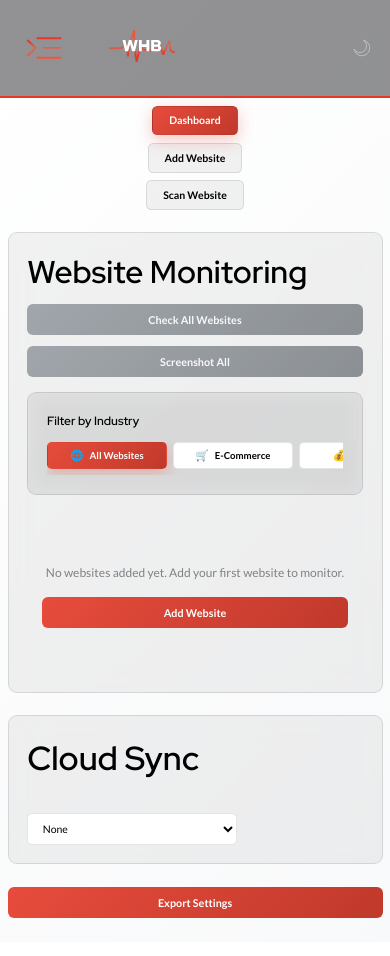
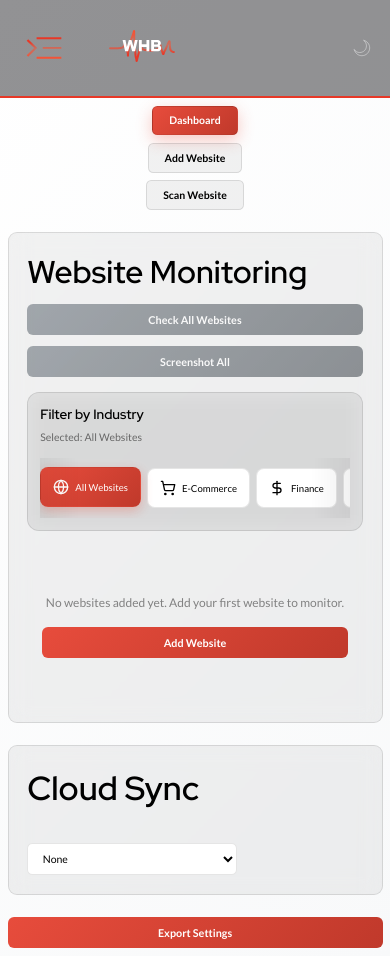
Before and after one commit to omarashzeinhom/WHB-WebHeartBeat, a React (Vite) app: page / in a window 390 px wide. Built offline with nearby package versions, Linux system fonts and the light colour scheme.

Commit message:
Added a more professional category look

```diff
--- a/src/components/Pages/DashBoard/IndustryFilter/IndustryFilter.css
+++ b/src/components/Pages/DashBoard/IndustryFilter/IndustryFilter.css
@@ -1,179 +1,249 @@
-/* Hide scrollbar for pills container */
-.scrollbar-hide {
-  -ms-overflow-style: none;
-  scrollbar-width: none;
-}
-
-.scrollbar-hide::-webkit-scrollbar {
-  display: none;
-}
-
-.font-display {
-  font-family: var(--font-display);
-}
-
-.font-body {
-  font-family: var(--font-body);
-}
-
 /* components/IndustryFilter/IndustryFilter.css */
 .industry-filter {
   margin-bottom: 2rem;
-  padding: 1.5625em;
+  padding: 1.5rem;
   background: var(--color-ui-background);
   border: 1px solid var(--color-border);
-  border-radius: 0.75em;
+  border-radius: 12px;
   backdrop-filter: blur(10px);
 }
 
-.industry-filter h3 {
-  margin: 0 0 1rem 0;
+.industry-filter-header {
+  display: flex;
+  justify-content: space-between;
+  align-items: center;
+  margin-bottom: 1rem;
+  flex-wrap: wrap;
+  gap: 0.5rem;
+}
+
+.industry-filter-title {
+  margin: 0;
   color: var(--color-white);
-  font-size: var(--font-size-h3-desktop);
-  line-height: var(--line-height-h3-desktop);
+  font-size: 1.25rem;
   font-weight: 600;
   font-family: "Red Hat Display", sans-serif;
 }
 
-.industry-buttons {
-  /* Made horizontal scrollable instead of wrapping */
+.industry-filter-controls {
   display: flex;
-  flex-wrap: nowrap;
+  align-items: center;
+  gap: 1rem;
+}
+
+.industry-clear-all {
+  background: none;
+  border: none;
+  color: var(--color-accent-red);
+  font-size: 0.875rem;
+  cursor: pointer;
+  padding: 0.25rem 0.5rem;
+  border-radius: 4px;
+  transition: background-color 0.2s ease;
+  font-family: "Lato", sans-serif;
+}
+
+.industry-clear-all:hover {
+  background: rgba(231, 76, 60, 0.1);
+}
+
+.industry-selected-status {
+  color: var(--color-text-secondary);
+  font-size: 0.875rem;
+  font-family: "Lato", sans-serif;
+}
+
+.industry-scroll-container {
+  position: relative;
+  overflow: hidden;
+}
+
+.industry-scroll-btn {
+  position: absolute;
+  top: 50%;
+  transform: translateY(-50%);
+  z-index: 10;
+  width: 32px;
+  height: 32px;
+  border-radius: 50%;
+  background: var(--color-ui-background);
+  border: 1px solid var(--color-border);
+  color: var(--color-white);
+  cursor: pointer;
+  display: flex;
+  align-items: center;
+  justify-content: center;
+  transition: all 0.3s ease;
+  backdrop-filter: blur(10px);
+}
+
+.industry-scroll-btn:hover {
+  background: var(--color-background);
+  transform: translateY(-50%) scale(1.1);
+  border-color: var(--color-text-secondary);
+}
+
+.industry-scroll-left {
+  left: 8px;
+}
+
+.industry-scroll-right {
+  right: 8px;
+}
+
+.industry-pills-container {
+  display: flex;
   gap: 0.5rem;
   overflow-x: auto;
   scroll-behavior: smooth;
-  scrollbar-width: none; /* Firefox */
-  -ms-overflow-style: none; /* IE and Edge */
-  padding-bottom: 0.5rem;
+  scrollbar-width: none;
+  -ms-overflow-style: none;
+  padding: 0.5rem 0;
+  cursor: grab;
+  user-select: none;
+  min-height: 60px;
+  align-items: center;
 }
 
-/* Hide scrollbar for webkit browsers */
-.industry-buttons::-webkit-scrollbar {
+.industry-pills-container:active {
+  cursor: grabbing;
+}
+
+.industry-pills-container::-webkit-scrollbar {
   display: none;
 }
 
-.industry-btn {
+.industry-pill {
   display: flex;
   align-items: center;
   gap: 0.5rem;
-  padding: 0.75em 1.5em;
+  padding: 0.75rem 1.25rem;
   border: 1px solid var(--color-border);
-  border-radius: 0.5em;
+  border-radius: 8px;
   background: var(--color-background);
   color: var(--color-white);
   cursor: pointer;
   transition: all 0.3s ease;
-  font-size: 0.875em;
+  font-size: 0.875rem;
   font-family: "Lato", sans-serif;
-  font-weight: 600;
-  /* Prevent shrinking in horizontal layout */
+  font-weight: 500;
   flex-shrink: 0;
+  white-space: nowrap;
+  min-height: 44px;
+}
+
+.industry-pill:hover {
+  background: var(--color-ui-background);
+  border-color: var(--color-text-secondary);
+  transform: translateY(-1px);
+}
+
+.industry-pill-active {
+  background: var(--color-accent-red-gradient);
+  color: white;
+  border-color: transparent;
+  box-shadow: 0 4px 12px rgba(231, 76, 60, 0.3);
+  transform: translateY(-1px);
+}
+
+.industry-pill-active:hover {
+  background: var(--color-accent-red-gradient);
+  transform: translateY(-2px);
+  box-shadow: 0 6px 16px rgba(231, 76, 60, 0.4);
+}
+
+.industry-pill-icon {
+  flex-shrink: 0;
+}
+
+.industry-pill-label {
   white-space: nowrap;
 }
 
-.industry-btn:hover {
-  background: var(--color-ui-background);
-  transform: translateY(-0.125em);
+.industry-fade {
+  position: absolute;
+  top: 0;
+  bottom: 0;
+  width: 40px;
+  pointer-events: none;
+  opacity: 0;
+  transition: opacity 0.3s ease;
 }
 
-.industry-btn.active {
-  background: var(--color-accent-red-gradient);
-  color: white;
-  border-color: transparent;
-  box-shadow: 0 0.5em 1.5625em rgba(231, 76, 60, 0.3);
+.industry-scroll-container:hover .industry-fade {
+  opacity: 1;
 }
 
-.industry-icon {
-  font-size: 1.1em;
+.industry-fade-left {
+  left: 0;
+  background: linear-gradient(to right, var(--color-ui-background) 0%, transparent 100%);
 }
 
-.industry-label {
-  white-space: nowrap;
+.industry-fade-right {
+  right: 0;
+  background: linear-gradient(to left, var(--color-ui-background) 0%, transparent 100%);
 }
 
-/* Added styles for filter popup button */
-.filter-popup-btn {
-  display: flex;
-  align-items: center;
-  gap: 0.5rem;
-  padding: 0.75em 1.5em;
-  border: 2px dashed var(--color-border);
-  border-radius: 0.5em;
-  background: transparent;
-  color: var(--color-white);
-  cursor: pointer;
-  transition: all 0.3s ease;
-  font-size: 0.875em;
-  font-family: "Lato", sans-serif;
-  font-weight: 600;
-  flex-shrink: 0;
-  white-space: nowrap;
-  opacity: 0.7;
+/* Mobile responsiveness */
+@media (max-width: 768px) {
+  .industry-filter {
+    padding: 1rem;
+    margin-bottom: 1.5rem;
   }
 
-.filter-popup-btn:hover {
-  opacity: 1;
-  border-color: var(--color-accent-red-gradient);
-  color: var(--color-accent-red-gradient);
-  transform: translateY(-0.125em);
+  .industry-filter-header {
+    flex-direction: column;
+    align-items: flex-start;
+    gap: 0.5rem;
   }
 
-/* Added styles for scroll buttons */
-.scroll-btn {
-  background: var(--color-ui-background);
-  border: 1px solid var(--color-border);
-  color: var(--color-white);
+  .industry-filter-controls {
+    width: 100%;
+    justify-content: space-between;
   }
 
-.scroll-btn:hover {
-  background: var(--color-background);
+  .industry-filter-title {
+    font-size: 1.125rem;
   }
 
-/* Added styles for clear all button */
-.clear-all-btn {
-  color: var(--color-accent-red-gradient);
+  .industry-pill {
+    padding: 0.625rem 1rem;
+    font-size: 0.8rem;
+    min-height: 40px;
   }
 
-.filter-title {
-  color: var(--color-white);
-  font-size: var(--font-size-h3-desktop);
-  line-height: var(--line-height-h3-desktop);
-  font-weight: 600;
-  font-family: "Red Hat Display", sans-serif;
-  margin: 0;
+  .industry-scroll-btn {
+    width: 28px;
+    height: 28px;
   }
 
-/* Added fade indicators */
-.fade-indicator {
-  z-index: 5;
+  .industry-pill-icon {
+    width: 16px;
+    height: 16px;
+  }
 }
 
-@media (max-width: 768px) {
-  .industry-buttons {
-    /* Keep horizontal scroll on mobile */
-    justify-content: flex-start;
+/* Enhanced touch experience for mobile */
+@media (hover: none) {
+  .industry-scroll-btn {
+    display: none;
   }
 
-  .industry-btn {
-    min-width: 120px;
-    justify-content: center;
-    font-size: 0.8em;
-    padding: 0.625em 1em;
+  .industry-fade {
+    opacity: 1;
   }
 
-  .filter-popup-btn {
-    min-width: 100px;
-    font-size: 0.8em;
-    padding: 0.625em 1em;
+  .industry-pills-container {
+    padding-bottom: 0.5rem;
+  }
 }
 
-  .industry-filter h3 {
-    font-size: var(--font-size-h3-mobile);
-    line-height: var(--line-height-h3-mobile);
+/* Tauri-specific optimizations */
+.industry-filter {
+  -webkit-app-region: no-drag;
 }
 
-  .filter-title {
-    font-size: var(--font-size-h3-mobile);
-    line-height: var(--line-height-h3-mobile);
+.industry-pill {
+  -webkit-user-select: none;
+  user-select: none;
 }
-}
--- a/src/components/Pages/DashBoard/IndustryFilter/IndustryFilter.tsx
+++ b/src/components/Pages/DashBoard/IndustryFilter/IndustryFilter.tsx
@@ -1,5 +1,21 @@
-// components/IndustryFilter/IndustryFilter.tsx - FIXED
+// components/IndustryFilter/IndustryFilter.tsx
 import type React from "react"
+import { useRef, useState, useEffect } from "react"
+import {
+  ChevronLeft,
+  ChevronRight,
+  Globe,
+  ShoppingCart,
+  DollarSign,
+  Heart,
+  GraduationCap,
+  Monitor,
+  Newspaper,
+  Plane,
+  Building,
+  HandHeart,
+  Circle
+} from "lucide-react"
 import type { Industry } from "../../../../models/website"
 import "./IndustryFilter.css"
 
@@ -8,39 +24,187 @@ interface IndustryFilterProps {
   onIndustryChange: (industry: Industry | "all") => void
 }
 
-const industries: { value: Industry | "all"; label: string; icon: string }[] = [
-  { value: "all", label: "All Websites", icon: "🌐" },
-  { value: "ecommerce", label: "E-Commerce", icon: "🛒" },
-  { value: "finance", label: "Finance", icon: "💰" },
-  { value: "healthcare", label: "Healthcare", icon: "🏥" },
-  { value: "education", label: "Education", icon: "🎓" },
-  { value: "technology", label: "Technology", icon: "💻" },
-  { value: "media", label: "Media", icon: "📰" },
-  { value: "travel", label: "Travel", icon: "✈️" },
-  { value: "government", label: "Government", icon: "🏛️" },
-  { value: "nonprofit", label: "Non-Profit", icon: "🤝" },
-  { value: "general", label: "General", icon: "🌍" },
+const industries: { value: Industry | "all"; label: string; icon: React.ComponentType<any> }[] = [
+  { value: "all", label: "All Websites", icon: Globe },
+  { value: "ecommerce", label: "E-Commerce", icon: ShoppingCart },
+  { value: "finance", label: "Finance", icon: DollarSign },
+  { value: "healthcare", label: "Healthcare", icon: Heart },
+  { value: "education", label: "Education", icon: GraduationCap },
+  { value: "technology", label: "Technology", icon: Monitor },
+  { value: "media", label: "Media", icon: Newspaper },
+  { value: "travel", label: "Travel", icon: Plane },
+  { value: "government", label: "Government", icon: Building },
+  { value: "nonprofit", label: "Non-Profit", icon: HandHeart },
+  { value: "general", label: "General", icon: Circle },
 ]
 
 const IndustryFilter: React.FC<IndustryFilterProps> = ({ selectedIndustry, onIndustryChange }) => {
+  const scrollContainerRef = useRef<HTMLDivElement>(null)
+  const [canScrollLeft, setCanScrollLeft] = useState(false)
+  const [canScrollRight, setCanScrollRight] = useState(false)
+  const [isDragging, setIsDragging] = useState(false)
+  const [startX, setStartX] = useState(0)
+  const [scrollLeft, setScrollLeft] = useState(0)
+
+  // Check scroll availability
+  const checkScrollability = () => {
+    if (scrollContainerRef.current) {
+      const { scrollLeft, scrollWidth, clientWidth } = scrollContainerRef.current
+      setCanScrollLeft(scrollLeft > 0)
+      setCanScrollRight(scrollLeft < scrollWidth - clientWidth - 1)
+    }
+  }
+
+  useEffect(() => {
+    checkScrollability()
+    const container = scrollContainerRef.current
+    if (container) {
+      container.addEventListener("scroll", checkScrollability)
+      window.addEventListener("resize", checkScrollability)
+      return () => {
+        container.removeEventListener("scroll", checkScrollability)
+        window.removeEventListener("resize", checkScrollability)
+      }
+    }
+  }, [])
+
+  // Scroll functions
+  const scroll = (direction: "left" | "right") => {
+    if (scrollContainerRef.current) {
+      const scrollAmount = 200
+      scrollContainerRef.current.scrollBy({
+        left: direction === "left" ? -scrollAmount : scrollAmount,
+        behavior: "smooth",
+      })
+    }
+  }
+
+  // Drag to scroll functionality
+  const handleMouseDown = (e: React.MouseEvent) => {
+    if (!scrollContainerRef.current) return
+
+    setIsDragging(true)
+    setStartX(e.pageX - scrollContainerRef.current.offsetLeft)
+    setScrollLeft(scrollContainerRef.current.scrollLeft)
+    scrollContainerRef.current.style.cursor = "grabbing"
+  }
+
+  const handleMouseMove = (e: React.MouseEvent) => {
+    if (!isDragging || !scrollContainerRef.current) return
+    e.preventDefault()
+
+    const x = e.pageX - scrollContainerRef.current.offsetLeft
+    const walk = (x - startX) * 2
+    scrollContainerRef.current.scrollLeft = scrollLeft - walk
+  }
+
+  const handleMouseUp = () => {
+    setIsDragging(false)
+    if (scrollContainerRef.current) {
+      scrollContainerRef.current.style.cursor = "grab"
+    }
+  }
+
+  // Touch support for mobile
+  const handleTouchStart = (e: React.TouchEvent) => {
+    if (!scrollContainerRef.current) return
+
+    setIsDragging(true)
+    setStartX(e.touches[0].pageX - scrollContainerRef.current.offsetLeft)
+    setScrollLeft(scrollContainerRef.current.scrollLeft)
+  }
+
+  const handleTouchMove = (e: React.TouchEvent) => {
+    if (!isDragging || !scrollContainerRef.current) return
+
+    const x = e.touches[0].pageX - scrollContainerRef.current.offsetLeft
+    const walk = (x - startX) * 2
+    scrollContainerRef.current.scrollLeft = scrollLeft - walk
+  }
+
+  const clearAll = () => {
+    onIndustryChange("all")
+  }
+
+  const getSelectedText = () => {
+    if (selectedIndustry === "all") return "All Websites"
+    const industry = industries.find(ind => ind.value === selectedIndustry)
+    return industry?.label || selectedIndustry
+  }
+
   return (
     <div className="industry-filter">
-      <h3>Filter by Industry</h3>
-      <div className="industry-buttons">
-        {industries.map((industry) => (
+      <div className="industry-filter-header">
+        <h3 className="industry-filter-title">Filter by Industry</h3>
+        <div className="industry-filter-controls">
+          <span className="industry-selected-status">Selected: {getSelectedText()}</span>
+          {selectedIndustry !== "all" && (
+            <button onClick={clearAll} className="industry-clear-all">
+              Clear selection
+            </button>
+          )}
+        </div>
+      </div>
+
+      <div className="industry-scroll-container">
+        {/* Left scroll button */}
+        {canScrollLeft && (
           <button
-            key={industry.value}
-            className={`industry-btn ${selectedIndustry === industry.value ? "active" : ""}`}
-            onClick={() => onIndustryChange(industry.value)}
-            title={industry.label}
+            onClick={() => scroll("left")}
+            className="industry-scroll-btn industry-scroll-left"
+            aria-label="Scroll left"
           >
-            <span className="industry-icon">{industry.icon}</span>
-            <span className="industry-label">{industry.label}</span>
+            <ChevronLeft size={16} />
           </button>
-        ))}
+        )}
+
+        {/* Right scroll button */}
+        {canScrollRight && (
+          <button
+            onClick={() => scroll("right")}
+            className="industry-scroll-btn industry-scroll-right"
+            aria-label="Scroll right"
+          >
+            <ChevronRight size={16} />
+          </button>
+        )}
+
+        {/* Industry pills container */}
+        <div
+          ref={scrollContainerRef}
+          className="industry-pills-container"
+          onMouseDown={handleMouseDown}
+          onMouseMove={handleMouseMove}
+          onMouseUp={handleMouseUp}
+          onMouseLeave={handleMouseUp}
+          onTouchStart={handleTouchStart}
+          onTouchMove={handleTouchMove}
+          onTouchEnd={handleMouseUp}
+          style={{ cursor: isDragging ? 'grabbing' : 'grab' }}
+        >
+          {industries.map((industry) => {
+            const isSelected = selectedIndustry === industry.value
+            const IconComponent = industry.icon
+            return (
+              <button
+                key={industry.value}
+                onClick={() => onIndustryChange(industry.value)}
+                className={`industry-pill ${isSelected ? "industry-pill-active" : ""}`}
+                title={industry.label}
+              >
+                <IconComponent className="industry-pill-icon" size={18} />
+                <span className="industry-pill-label">{industry.label}</span>
+              </button>
+            )
+          })}
+        </div>
+
+        {/* Gradient fade indicators */}
+        <div className="industry-fade industry-fade-left" />
+        <div className="industry-fade industry-fade-right" />
       </div>
     </div>
   )
 }
 
-export default IndustryFilter // Make sure this exports IndustryFilter, not IndustryFilterPills
+export default IndustryFilter
```
Lines whose indentation alone changed are shown as unchanged.
